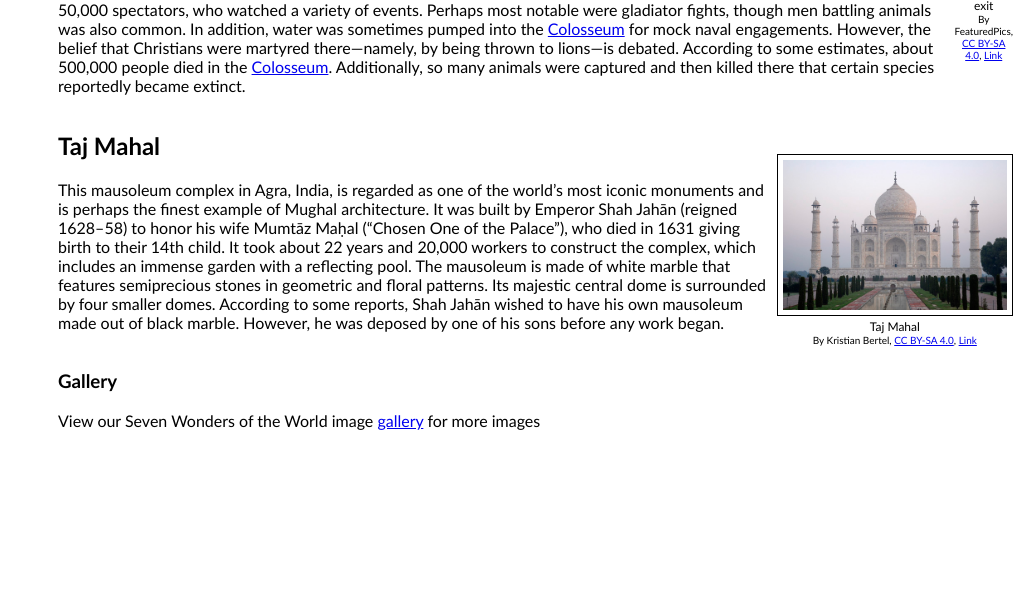
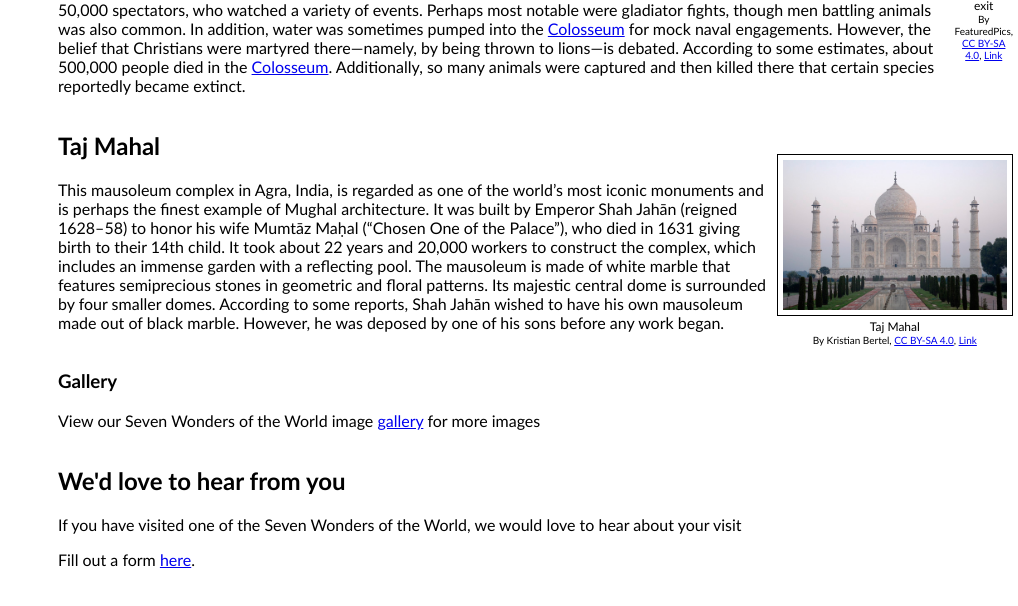
Before and after one commit to AShadedBlobfish/acp4project, a plain HTML site: page seven-wonders-of-the-world.html in a window 1280 px wide. Shown: the part 1620-2226 px from the top of the page, without its empty margins (262-1280 px from the left). Before the commit the page ends 2104 px from the top, so only its background shows below. Drawn offline with Linux system fonts and the light colour scheme.

Commit message:
Update seven-wonders-of-the-world.html

```diff
--- a/seven-wonders-of-the-world.html
+++ b/seven-wonders-of-the-world.html
@@ -21,6 +21,7 @@
 		<a href="#colosseum">Colosseum</a>
 		<a href="#taj-mahal">Taj Mahal</a>
 		<a href="seven-wonders-gallery.html">Gallery</a>
+		<a href="#feedback">Feedback</a>
 		<br><br><br><br>
 		<p>Links</p>
 		<a href="legal.html">Boring Legal</a>
@@ -147,6 +148,15 @@
 				<p>View our Seven Wonders of the World image <a href="seven-wonders-gallery.html">gallery</a> for more images</p>
 			</div>
 		</div>
+
+		<a name="feedback"></a>
+		<div class="container">
+			<div class="text">
+				<h2>We'd love to hear from you</h2>
+				<p>If you have visited one of the Seven Wonders of the World, we would love to hear about your visit</p>
+				<p>Fill out a form <a href=seven-wonders-form.html>here</a>.</p>
+			</div>
+		</div>
 		<br><br>
 
 	</div>
```
